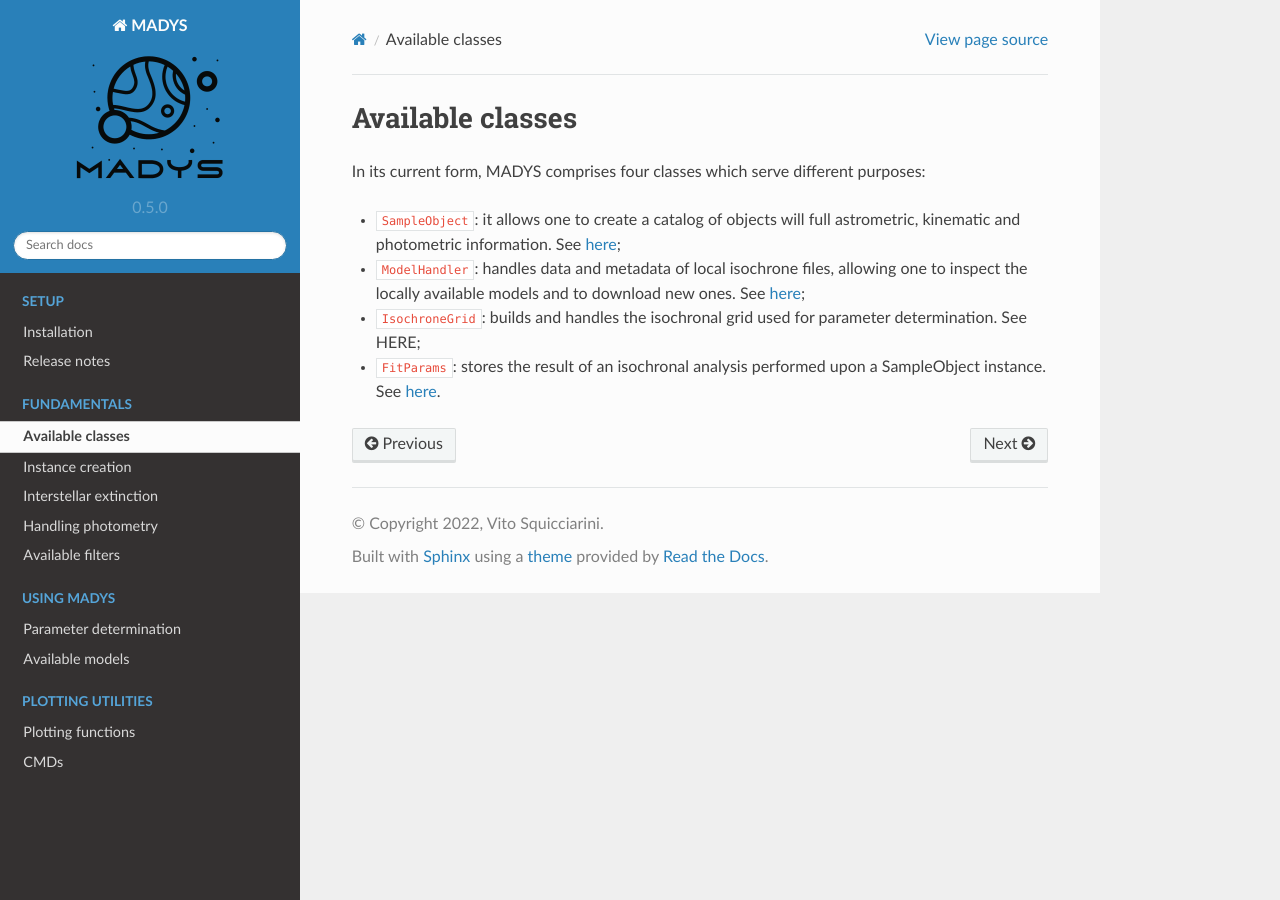
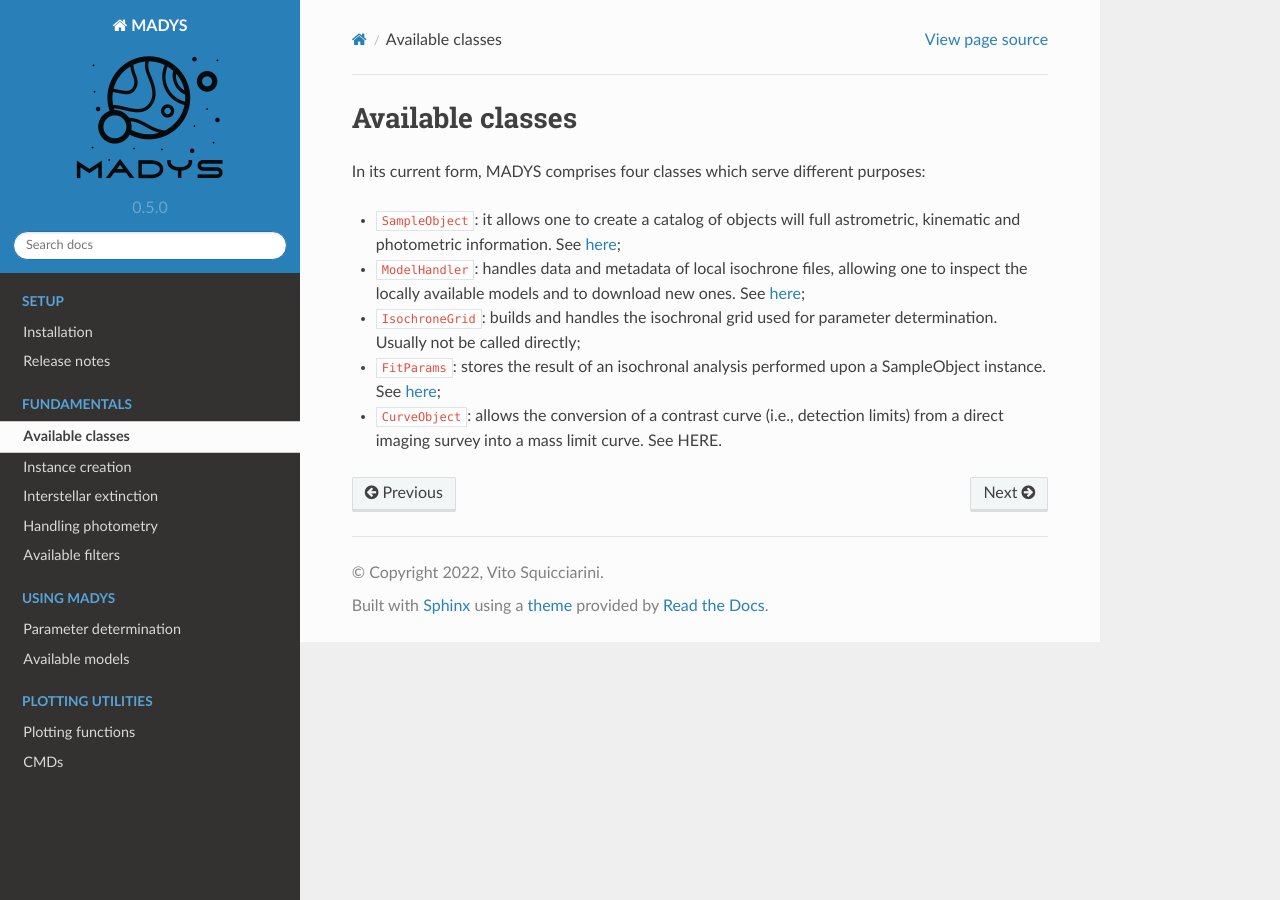
Before and after one commit to vsquicciarini/madys, a Sphinx documentation site: the page built from docs/source/available_classes.rst, in a window 1280 px wide. Built offline with Sphinx 7.4.7 and the Read the Docs theme 2.0.0, drawn with Linux system fonts in a browser that asks for light colours.

Commit message:
Update available_classes.rst

```diff
--- a/docs/source/available_classes.rst
+++ b/docs/source/available_classes.rst
@@ -5,5 +5,6 @@ In its current form, MADYS comprises four classes which serve different purposes
 
 * ``SampleObject``: it allows one to create a catalog of objects will full astrometric, kinematic and photometric information. See `here <https://madys.readthedocs.io/en/latest/instance_creation.html>`_;
 * ``ModelHandler``: handles data and metadata of local isochrone files, allowing one to inspect the locally available models and to download new ones. See `here <https://madys.readthedocs.io/en/latest/available_models.html>`_;
-* ``IsochroneGrid``: builds and handles the isochronal grid used for parameter determination. See HERE;
-* ``FitParams``: stores the result of an isochronal analysis performed upon a SampleObject instance. See `here <https://madys.readthedocs.io/en/latest/computation_run.html#the-fitparams-class>`_.
+* ``IsochroneGrid``: builds and handles the isochronal grid used for parameter determination. Usually not be called directly;
+* ``FitParams``: stores the result of an isochronal analysis performed upon a SampleObject instance. See `here <https://madys.readthedocs.io/en/latest/computation_run.html#the-fitparams-class>`_;
+* ``CurveObject``: allows the conversion of a contrast curve (i.e., detection limits) from a direct imaging survey into a mass limit curve. See HERE.
```
